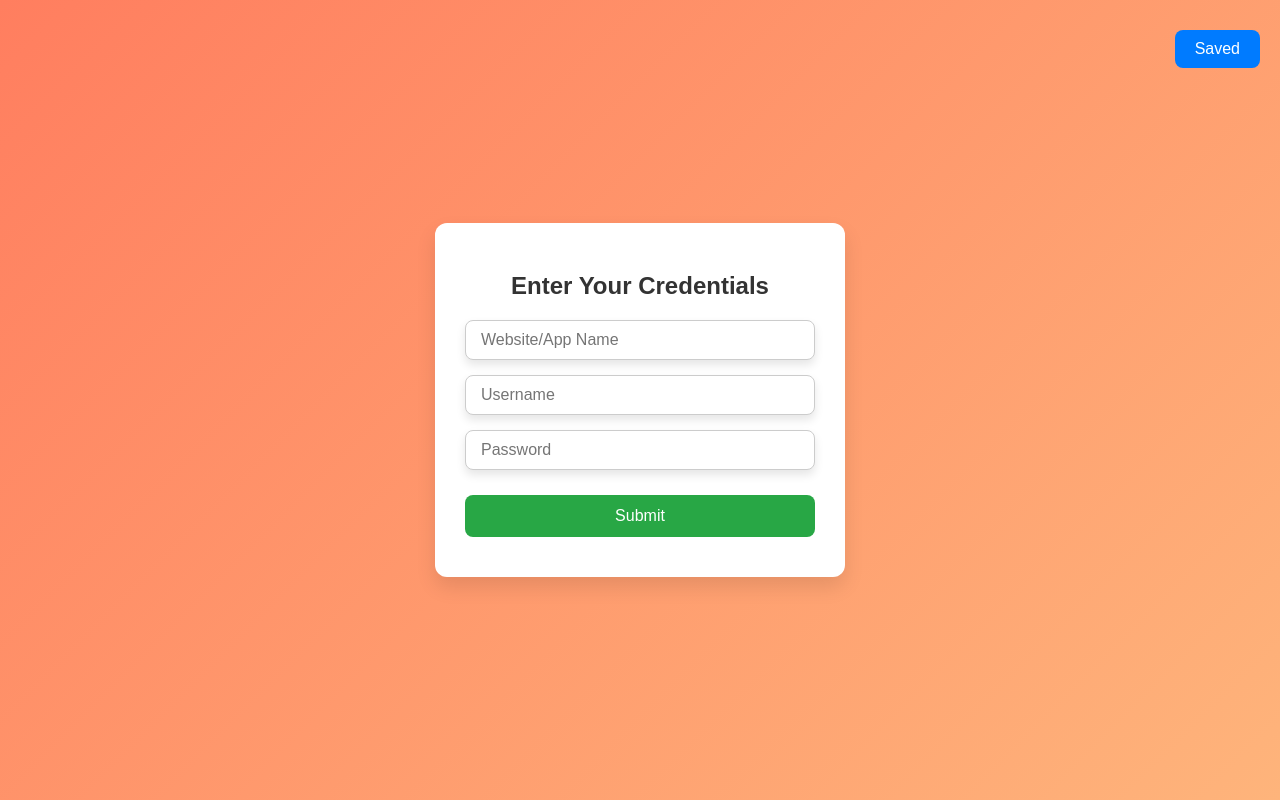
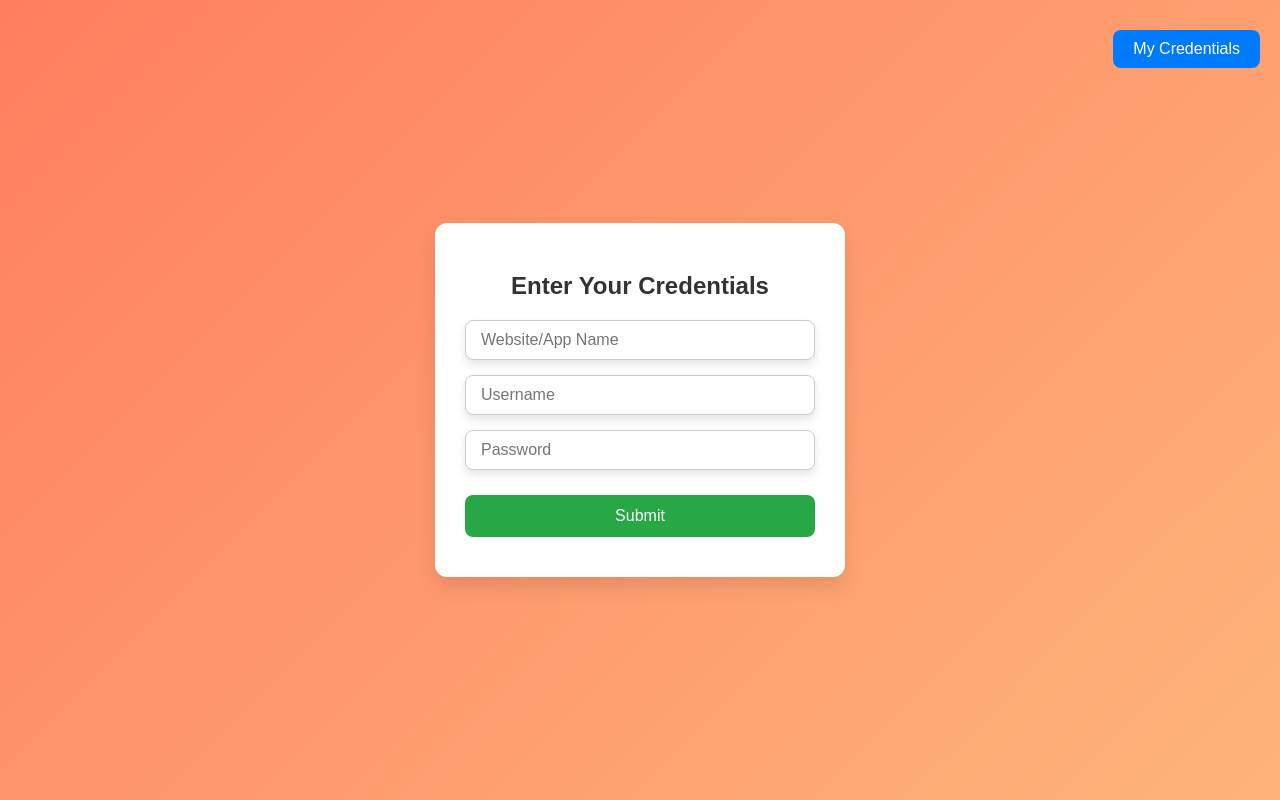
Before and after one commit to SravanamCharan20/OptimalSearch, a plain HTML site: page index.html in a window 1280 px wide. Drawn offline with Linux system fonts and the light colour scheme.

Commit message:
changes1

```diff
--- a/index.html
+++ b/index.html
@@ -7,7 +7,7 @@
     <link rel="stylesheet" href="styles.css">
 </head>
 <body>
-    <button class="save-button" onclick="viewSavedCredentials()">Saved</button>
+    <button class="save-button" onclick="viewSavedCredentials()">My Credentials</button>
     <div class="container">
         <h2>Enter Your Credentials</h2>
         <input type="text" id="website" placeholder="Website/App Name" required>
```
Also changed, not shown: mycredentials.html (+1 -0 lines).
